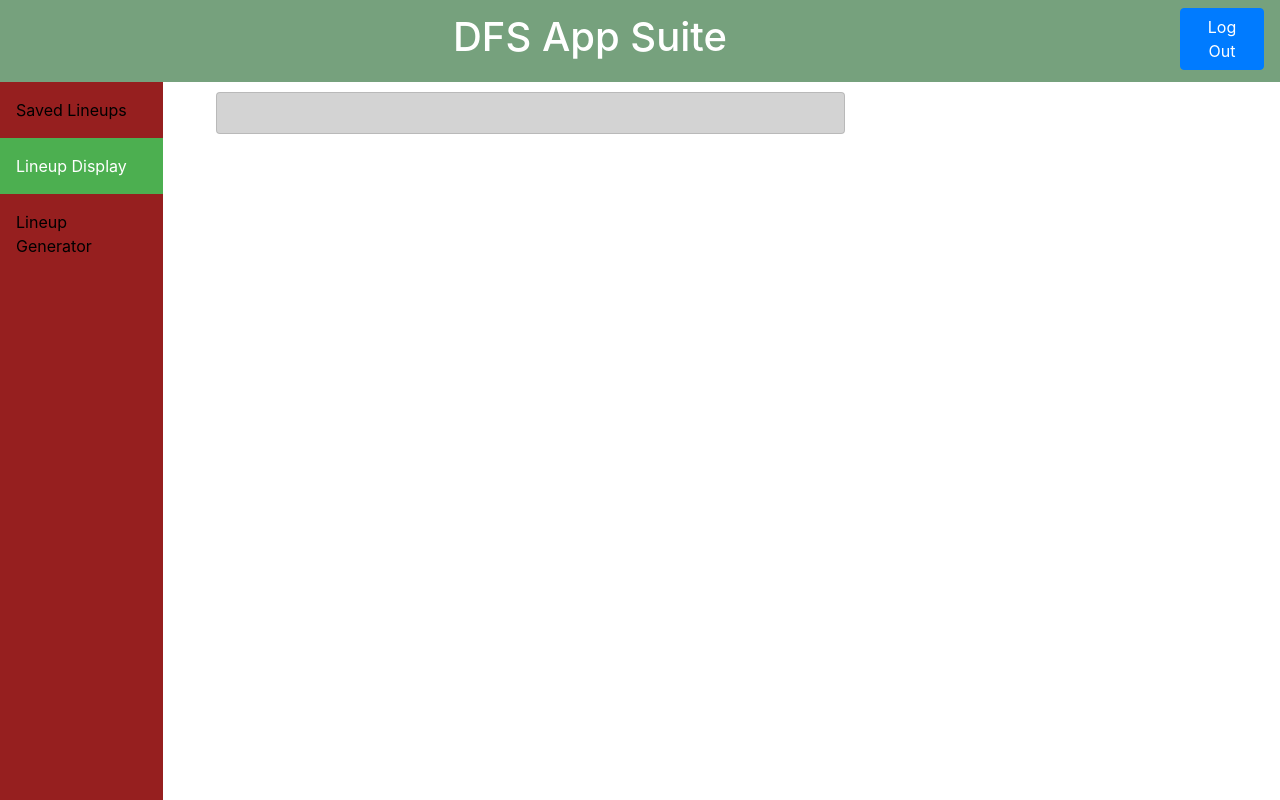
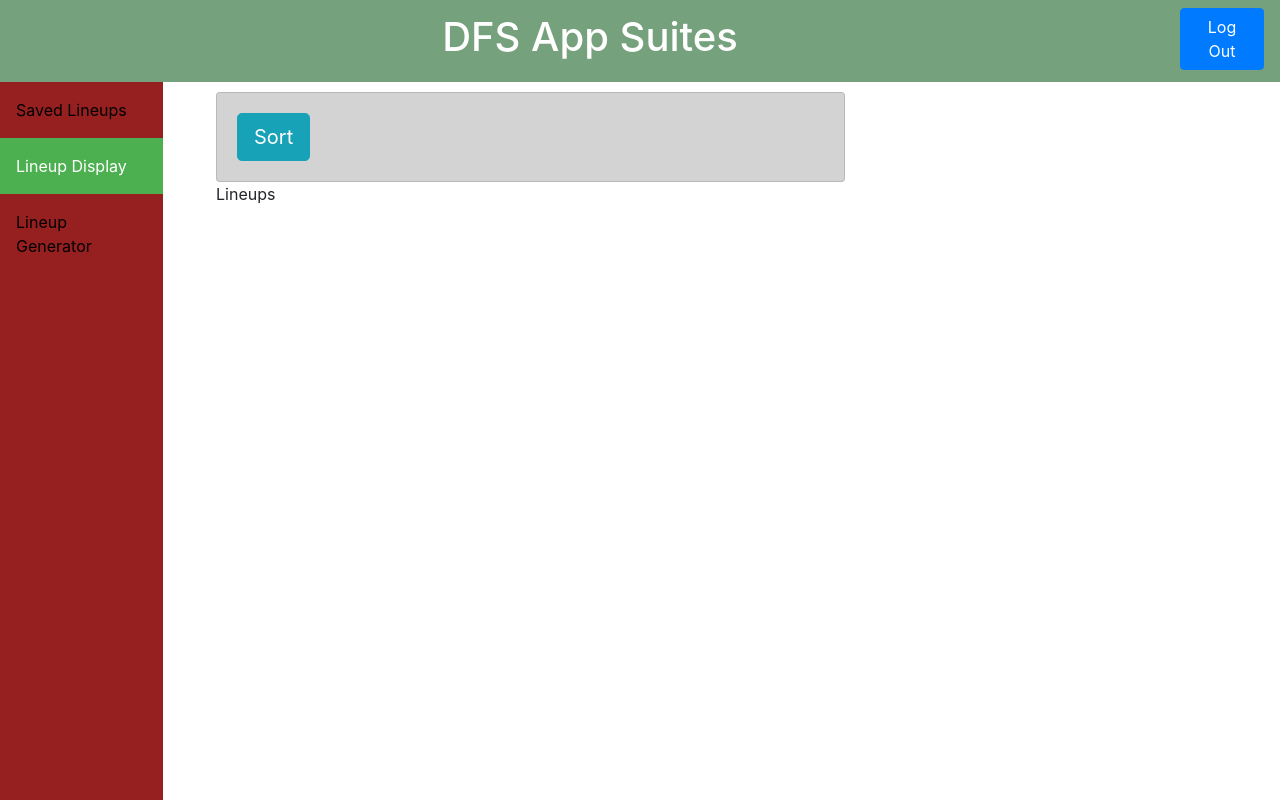
Before and after one commit to cdgeorge7/dfs-apps-frontend-react, a React (Create React App) app: page /display in a window 1280 px wide. Built offline with nearby package versions, Linux system fonts and the light colour scheme.

Commit message:
test env vars

```diff
--- a/src/App.css
+++ b/src/App.css
@@ -23,7 +23,6 @@
 .App-header-login-button {
   float: right;
   width: 84px;
-  padding: 2%;
 }
 
 .App-header-link,
--- a/src/App.js
+++ b/src/App.js
@@ -12,6 +12,11 @@ function App() {
   const [displayLoginPage, setDisplayLoginPage] = useState(false);
 
   //loggedIn ? console.log("logged in") : console.log("logged out");
+  const API_URL =
+    process.env.NODE_ENV === "production"
+      ? process.env.REACT_APP_PROD_API_URL
+      : process.env.REACT_APP_DEV_API_URL;
+  console.log(API_URL);
 
   return (
     <Router>
--- /dev/null
+++ b/src/components/apps/display/Display.js
@@ -0,0 +1,12 @@
+import React from "react";
+import DisplayControlPanel from "./DisplayControlPanel";
+import DisplayLineups from "./DisplayLineups";
+
+export default function Display() {
+  return (
+    <div>
+      <DisplayControlPanel />
+      <DisplayLineups />
+    </div>
+  );
+}
--- a/src/components/apps/display/DisplayControlPanel.js
+++ b/src/components/apps/display/DisplayControlPanel.js
@@ -4,7 +4,9 @@ export default function DisplayControlPanel(props) {
   return (
     <div className="card">
       <div className="card-body">
-        <div></div>
+        <div>
+          <button className="btn btn-lg btn-info">Sort</button>
+        </div>
       </div>
     </div>
   );
--- a/src/components/apps/display/DisplayLineups.js
+++ b/src/components/apps/display/DisplayLineups.js
@@ -1,10 +1,5 @@
 import React from "react";
-import DisplayControlPanel from "./DisplayControlPanel";
 
-export default function DisplayLineups() {
-  return (
-    <div>
-      <DisplayControlPanel />
-    </div>
-  );
+export default function DisplayLineups(props) {
+  return <div>Lineups</div>;
 }
--- a/src/components/apps/generate/GenerateLineups.js
+++ b/src/components/apps/generate/Generate.js
@@ -95,7 +95,7 @@ const dummyGeneratedLineups = {
   ]
 };
 
-export default function GenerateLineups(props) {
+export default function Generate(props) {
   const [generateLineups, setGenerateLineups] = useState(false);
   const [playerData, setPlayerData] = useState(dummyPlayerData);
   const [generatedLineupData, setGeneratedLineupData] = useState({});
--- a/src/components/layout/AppContent.js
+++ b/src/components/layout/AppContent.js
@@ -1,15 +1,15 @@
 import React from "react";
 import { Route } from "react-router-dom";
 import SavedLineups from "../apps/saved/SavedLineups";
-import DisplayLineups from "../apps/display/DisplayLineups";
-import GenerateLineups from "../apps/generate/GenerateLineups";
+import Display from "../apps/display/Display";
+import Generate from "../apps/generate/Generate";
 
 export default function AppContent() {
   return (
     <div className="App-appcontent">
       <Route path="/saved" component={SavedLineups} />
-      <Route path="/display" component={DisplayLineups} />
-      <Route path="/generate" component={GenerateLineups} />
+      <Route path="/display" component={Display} />
+      <Route path="/generate" component={Generate} />
     </div>
   );
 }
--- a/src/components/layout/Header.js
+++ b/src/components/layout/Header.js
@@ -29,7 +29,7 @@ export default function Header(props) {
           className="App-header-link navbar-brand"
           onClick={sendHome}
         >
-          <h1>DFS App Suite</h1>
+          <h1>DFS App Suites</h1>
         </Link>
         {displayLoginButton ? (
           <Link
```
Also changed, not shown: 1 other file (tests, documents, lock files or other folders).
